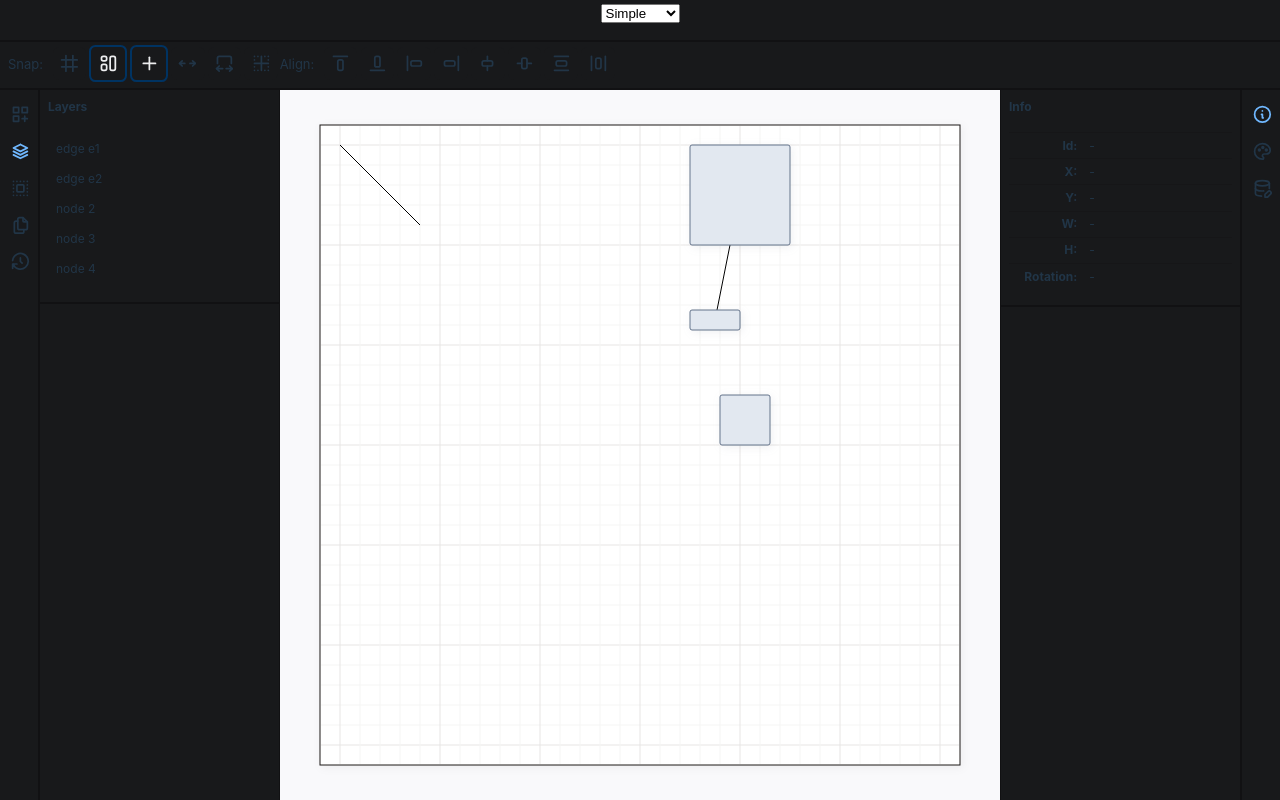
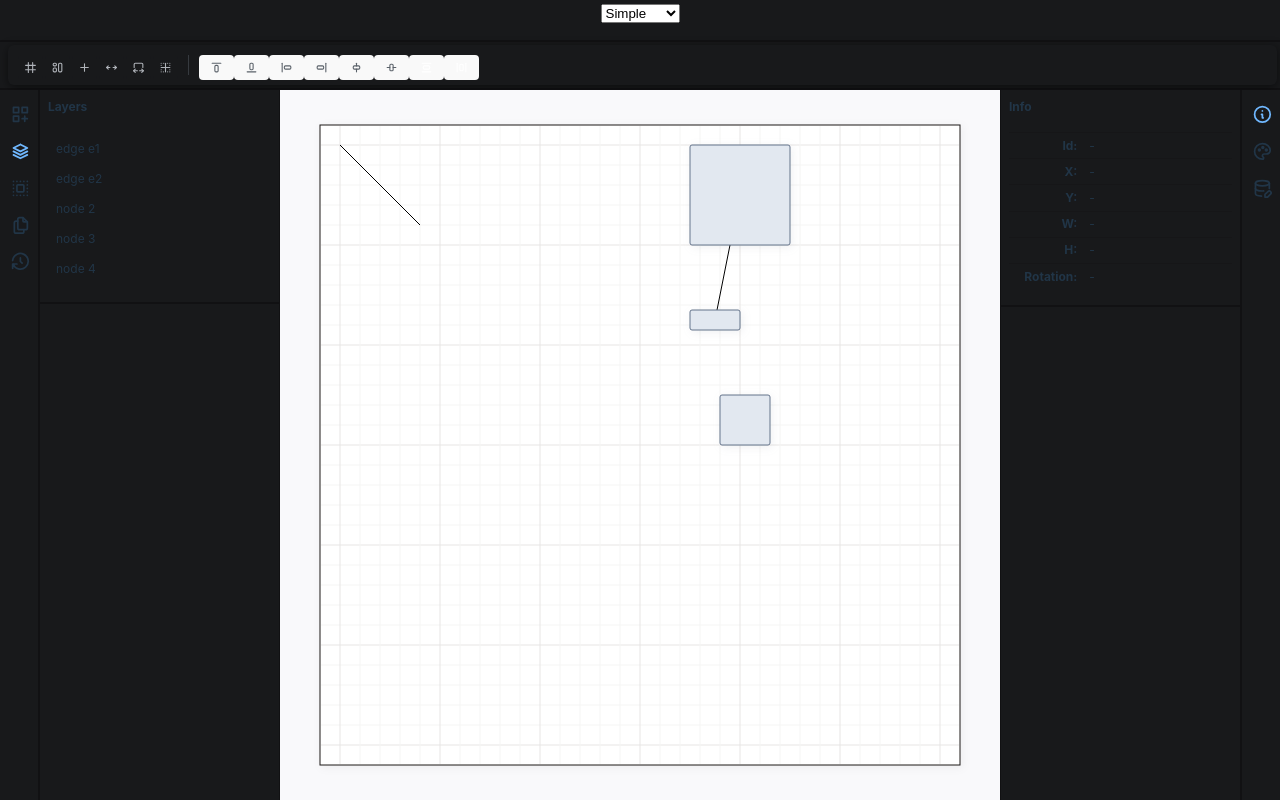
Before and after one commit to kkckkc/diagram-craft, a React (Vite) app: page / in a window 1280 px wide. Built offline with nearby package versions, Linux system fonts and the light colour scheme.

Commit message:
App: toolbar buttons for alignment

```diff
--- a/package.json
+++ b/package.json
@@ -13,6 +13,7 @@
   "dependencies": {
     "@radix-ui/colors": "^3.0.0",
     "@radix-ui/react-context-menu": "^2.1.5",
+    "@radix-ui/react-toolbar": "^1.0.4",
     "react": "^18.2.0",
     "react-dom": "^18.2.0",
     "react-icons": "^4.12.0"
--- a/src/App.css
+++ b/src/App.css
@@ -336,3 +336,95 @@ dt, dd {
 [data-disabled] .RightSlot {
   color: var(--slate-8);
 }
+
+/* ************* Toolbar styles */
+.ToolbarRoot {
+  display: flex;
+  padding: 10px;
+  width: 100%;
+  min-width: max-content;
+  border-radius: 6px;
+  background-color: var(--slate-2);
+  box-shadow: 0 2px 10px var(--black-a7);
+}
+
+.ToolbarToggleItem,
+.ToolbarLink,
+.ToolbarButton {
+  flex: 0 0 auto;
+  color: var(--slate-11);
+  height: 25px;
+  padding: 0 5px;
+  border-radius: 4px;
+  display: inline-flex;
+  font-size: 13px;
+  line-height: 1;
+  align-items: center;
+  justify-content: center;
+}
+.ToolbarToggleItem:hover,
+.ToolbarLink:hover,
+.ToolbarButton:hover {
+  background-color: var(--blue-3);
+  color: var(--blue-11);
+}
+.ToolbarToggleItem:focus,
+.ToolbarLink:focus,
+.ToolbarButton:focus {
+  position: relative;
+  box-shadow: 0 0 0 2px var(--blue-7);
+}
+
+.ToolbarToggleItem:disabled,
+.ToolbarLink:disabled,
+.ToolbarButton:disabled {
+  color: var(--slate-8);
+  /* TODO: Is there a better way to disable hover when in disabled state */
+  pointer-events: none;
+}
+
+
+.ToolbarToggleItem {
+  background-color: var(--slate-2);
+  margin-left: 2px;
+}
+.ToolbarToggleItem:first-child {
+  margin-left: 0;
+}
+.ToolbarToggleItem[data-state='on'] {
+  background-color: var(--blue-5);
+  color: var(--blue-11);
+}
+
+.ToolbarSeparator {
+  width: 1px;
+  background-color: var(--slate-6);
+  margin: 0 10px;
+}
+
+.ToolbarLink {
+  background-color: transparent;
+  color: var(--slate-11);
+  display: none;
+  justify-content: center;
+  align-items: center;
+}
+.ToolbarLink:hover {
+  background-color: transparent;
+  cursor: pointer;
+}
+@media (min-width: 520px) {
+  .ToolbarLink {
+    display: inline-flex;
+  }
+}
+
+.ToolbarButton {
+  padding-left: 10px;
+  padding-right: 10px;
+  color: white;
+}
+.ToolbarButton:hover {
+  background-color: var(--blue-10);
+  color: white;
+}
--- a/src/App.tsx
+++ b/src/App.tsx
@@ -10,35 +10,20 @@ import { InfoToolWindow } from './app/InfoToolWindow.tsx';
 import { LayerToolWindow } from './app/LayerToolWindow.tsx';
 import * as ContextMenu from '@radix-ui/react-context-menu';
 import {
-  TbArrowAutofitWidth,
-  TbArrowsMoveHorizontal,
-  TbBorderInner,
   TbCategoryPlus,
   TbDatabaseEdit,
   TbFiles,
-  TbGrid3X3,
   TbHistory,
   TbInfoCircle,
-  TbLayout,
-  TbLayoutAlignBottom,
-  TbLayoutAlignCenter,
-  TbLayoutAlignLeft,
-  TbLayoutAlignMiddle,
-  TbLayoutAlignRight,
-  TbLayoutAlignTop,
-  TbLayoutDistributeHorizontal,
-  TbLayoutDistributeVertical,
   TbPalette,
-  TbPlus,
   TbSelectAll,
   TbStack2
 } from 'react-icons/tb';
-import { ToolBarButton } from './app/ToolBarButton.tsx';
-import { ToolBarGroup } from './app/ToolBarGroup.tsx';
 import { CanvasContextMenu } from './app/context-menu/CanvasContextMenu.tsx';
 import { ContextMenuDispatcher } from './app/context-menu/ContextMenuDispatcher.tsx';
 import { SelectionContextMenu } from './app/context-menu/SelectionContextMenu.tsx';
 import { defaultCanvasActions, defaultMacKeymap, makeActionMap } from './canvas/keyMap.ts';
+import { Toolbar } from './app/toolbar/Toolbar.tsx';
 
 const diagrams = [
   {
@@ -79,25 +64,7 @@ const App = () => {
         </select>
       </div>
       <div id="toolbar">
-        <ToolBarGroup label={'Snap:'}>
-          <ToolBarButton icon={TbGrid3X3} />
-          <ToolBarButton icon={TbLayout} isSelected />
-          <ToolBarButton icon={TbPlus} isSelected />
-          <ToolBarButton icon={TbArrowsMoveHorizontal} />
-          <ToolBarButton icon={TbArrowAutofitWidth} />
-          <ToolBarButton icon={TbBorderInner} />
-        </ToolBarGroup>
-
-        <ToolBarGroup label={'Align:'}>
-          <ToolBarButton icon={TbLayoutAlignTop} />
-          <ToolBarButton icon={TbLayoutAlignBottom} />
-          <ToolBarButton icon={TbLayoutAlignLeft} />
-          <ToolBarButton icon={TbLayoutAlignRight} />
-          <ToolBarButton icon={TbLayoutAlignCenter} />
-          <ToolBarButton icon={TbLayoutAlignMiddle} />
-          <ToolBarButton icon={TbLayoutDistributeHorizontal} />
-          <ToolBarButton icon={TbLayoutDistributeVertical} />
-        </ToolBarGroup>
+        <Toolbar actionMap={actionMap} keyMap={keyMap} />
       </div>
 
       <div id="left-buttons">
--- /dev/null
+++ b/src/app/hooks/useEventListener.ts
@@ -0,0 +1,19 @@
+import { EventEmitter, EventMap } from '../../utils/event.ts';
+import { useEffect } from 'react';
+
+// TODO: The types can probably be fixed in here
+
+export const useEventListener = <T extends EventMap, K extends keyof T>(
+  emitter: EventEmitter<T>,
+  action: K,
+  callback: (arg: T[K]) => void
+) => {
+  useEffect(() => {
+    // eslint-disable-next-line @typescript-eslint/no-explicit-any
+    emitter.on(action as unknown as any, callback);
+    return () => {
+      // eslint-disable-next-line @typescript-eslint/no-explicit-any
+      emitter.off(action as unknown as any, callback);
+    };
+  }, [emitter, action, callback]);
+};
--- /dev/null
+++ b/src/app/toolbar/ActionToolbarButton.tsx
@@ -0,0 +1,35 @@
+import { ActionEvents, KeyMap } from '../../canvas/keyMap.ts';
+import React, { useState } from 'react';
+import * as Toolbar from '@radix-ui/react-toolbar';
+import { useEventListener } from '../hooks/useEventListener.ts';
+
+export const ActionToolbarButton = (props: Props) => {
+  const [enabled, setEnabled] = useState(false);
+
+  useEventListener(
+    props.actionMap[props.action]!,
+    'actionchanged',
+    ({ action }: ActionEvents['actionchanged']) => {
+      setEnabled(action.enabled);
+    }
+  );
+
+  return (
+    <Toolbar.Button
+      className="ToolbarButton"
+      disabled={!enabled}
+      onClick={() => {
+        props.actionMap[props.action]!.execute();
+      }}
+    >
+      {props.children}
+    </Toolbar.Button>
+  );
+};
+
+type Props = {
+  actionMap: Partial<ActionMap>;
+  keyMap: KeyMap;
+  action: keyof ActionMap;
+  children: React.ReactNode;
+};
--- /dev/null
+++ b/src/app/toolbar/Toolbar.tsx
@@ -0,0 +1,78 @@
+import {
+  TbArrowAutofitWidth,
+  TbArrowsMoveHorizontal,
+  TbBorderInner,
+  TbGrid3X3,
+  TbLayout,
+  TbLayoutAlignBottom,
+  TbLayoutAlignCenter,
+  TbLayoutAlignLeft,
+  TbLayoutAlignMiddle,
+  TbLayoutAlignRight,
+  TbLayoutAlignTop,
+  TbLayoutDistributeHorizontal,
+  TbLayoutDistributeVertical,
+  TbPlus
+} from 'react-icons/tb';
+import * as ReactToolbar from '@radix-ui/react-toolbar';
+import { KeyMap } from '../../canvas/keyMap.ts';
+import { ActionToolbarButton } from './ActionToolbarButton.tsx';
+
+export const Toolbar = (props: Props) => {
+  return (
+    <ReactToolbar.Root className="ToolbarRoot" aria-label="Formatting options">
+      <ReactToolbar.ToggleGroup type="multiple" aria-label="Text formatting">
+        <ReactToolbar.ToggleItem className="ToolbarToggleItem" value="bold" aria-label="Bold">
+          <TbGrid3X3 />
+        </ReactToolbar.ToggleItem>
+        <ReactToolbar.ToggleItem className="ToolbarToggleItem" value="italic" aria-label="Italic">
+          <TbLayout />
+        </ReactToolbar.ToggleItem>
+        <ReactToolbar.ToggleItem className="ToolbarToggleItem" value="italic" aria-label="Italic">
+          <TbPlus />
+        </ReactToolbar.ToggleItem>
+        <ReactToolbar.ToggleItem className="ToolbarToggleItem" value="italic" aria-label="Italic">
+          <TbArrowsMoveHorizontal />
+        </ReactToolbar.ToggleItem>
+        <ReactToolbar.ToggleItem className="ToolbarToggleItem" value="italic" aria-label="Italic">
+          <TbArrowAutofitWidth />
+        </ReactToolbar.ToggleItem>
+        <ReactToolbar.ToggleItem className="ToolbarToggleItem" value="italic" aria-label="Italic">
+          <TbBorderInner />
+        </ReactToolbar.ToggleItem>
+      </ReactToolbar.ToggleGroup>
+
+      <ReactToolbar.Separator className="ToolbarSeparator" />
+
+      <ActionToolbarButton action={'ALIGN_TOP'} {...props}>
+        <TbLayoutAlignTop />
+      </ActionToolbarButton>
+      <ActionToolbarButton action={'ALIGN_BOTTOM'} {...props}>
+        <TbLayoutAlignBottom />
+      </ActionToolbarButton>
+      <ActionToolbarButton action={'ALIGN_LEFT'} {...props}>
+        <TbLayoutAlignLeft />
+      </ActionToolbarButton>
+      <ActionToolbarButton action={'ALIGN_RIGHT'} {...props}>
+        <TbLayoutAlignRight />
+      </ActionToolbarButton>
+      <ActionToolbarButton action={'ALIGN_CENTER_VERTICAL'} {...props}>
+        <TbLayoutAlignCenter />
+      </ActionToolbarButton>
+      <ActionToolbarButton action={'ALIGN_CENTER_HORIZONTAL'} {...props}>
+        <TbLayoutAlignMiddle />
+      </ActionToolbarButton>
+      <ReactToolbar.Button className="ToolbarButton" value="bold" aria-label="Bold">
+        <TbLayoutDistributeHorizontal />
+      </ReactToolbar.Button>
+      <ReactToolbar.Button className="ToolbarButton" value="bold" aria-label="Bold">
+        <TbLayoutDistributeVertical />
+      </ReactToolbar.Button>
+    </ReactToolbar.Root>
+  );
+};
+
+type Props = {
+  actionMap: Partial<ActionMap>;
+  keyMap: KeyMap;
+};
--- a/src/canvas/actions/alignAction.ts
+++ b/src/canvas/actions/alignAction.ts
@@ -18,7 +18,7 @@ declare global {
 }
 
 export class AlignAction extends EventEmitter<ActionEvents> implements Action {
-  enabled = true;
+  enabled = false;
 
   constructor(
     private readonly diagram: EditableDiagram,
@@ -33,6 +33,7 @@ export class AlignAction extends EventEmitter<ActionEvents> implements Action {
     super();
     this.diagram.selectionState.on('*', () => {
       this.enabled = this.diagram.selectionState.elements.length > 1;
+      this.emit('actionchanged', { action: this });
     });
   }
 
@@ -58,6 +59,7 @@ export class AlignAction extends EventEmitter<ActionEvents> implements Action {
 
     action.commit();
     this.diagram.undoManager.add(action);
+    this.emit('actiontriggered', { action: this });
   }
 
   // y + h === Y       => y = Y - h       => y = Y - h * offset (offset = 1)
--- a/src/canvas/actions/selectAllAction.ts
+++ b/src/canvas/actions/selectAllAction.ts
@@ -28,5 +28,6 @@ export class SelectAllAction extends EventEmitter<ActionEvents> implements Actio
     } else if (this.mode === 'edges') {
       this.diagram.selectionState.setElements(Object.values(this.diagram.edgeLookup));
     }
+    this.emit('actiontriggered', { action: this });
   }
 }
```
Also changed, not shown: 1 other file (tests, documents, lock files or other folders).
